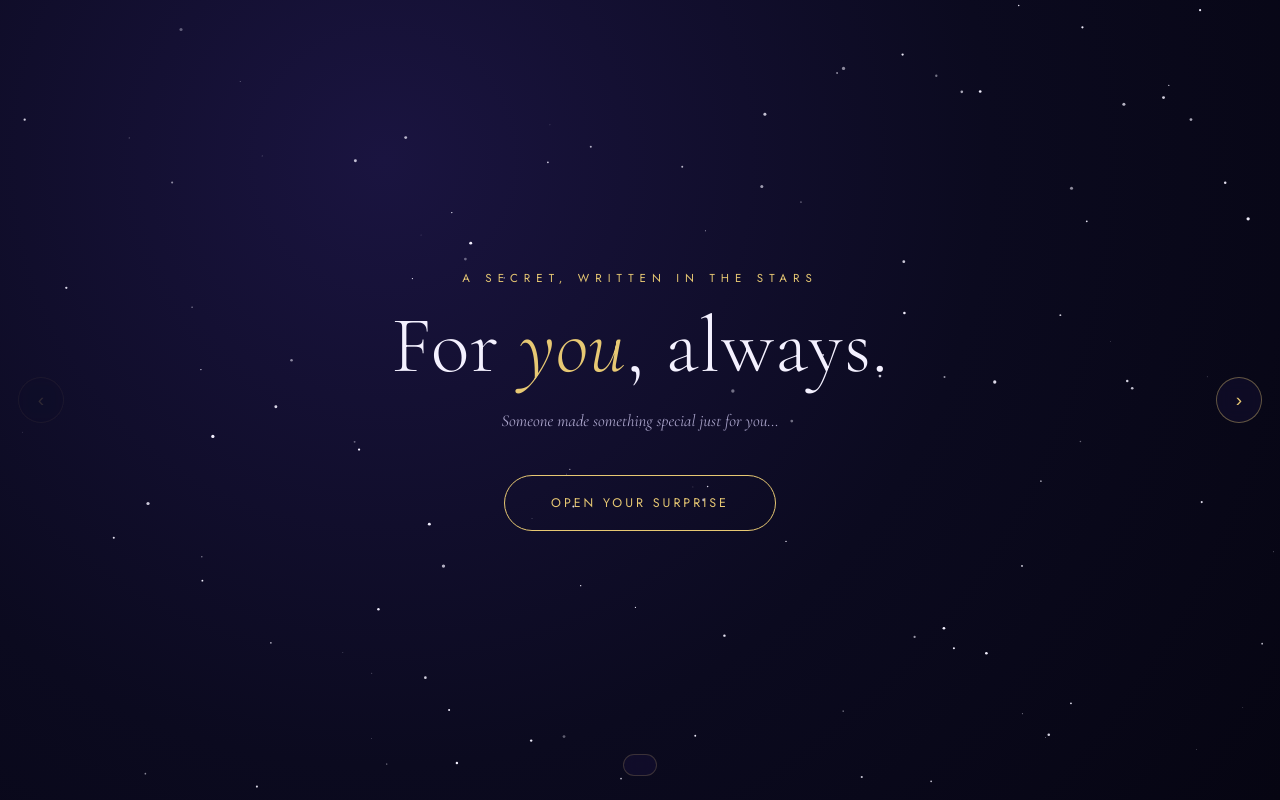
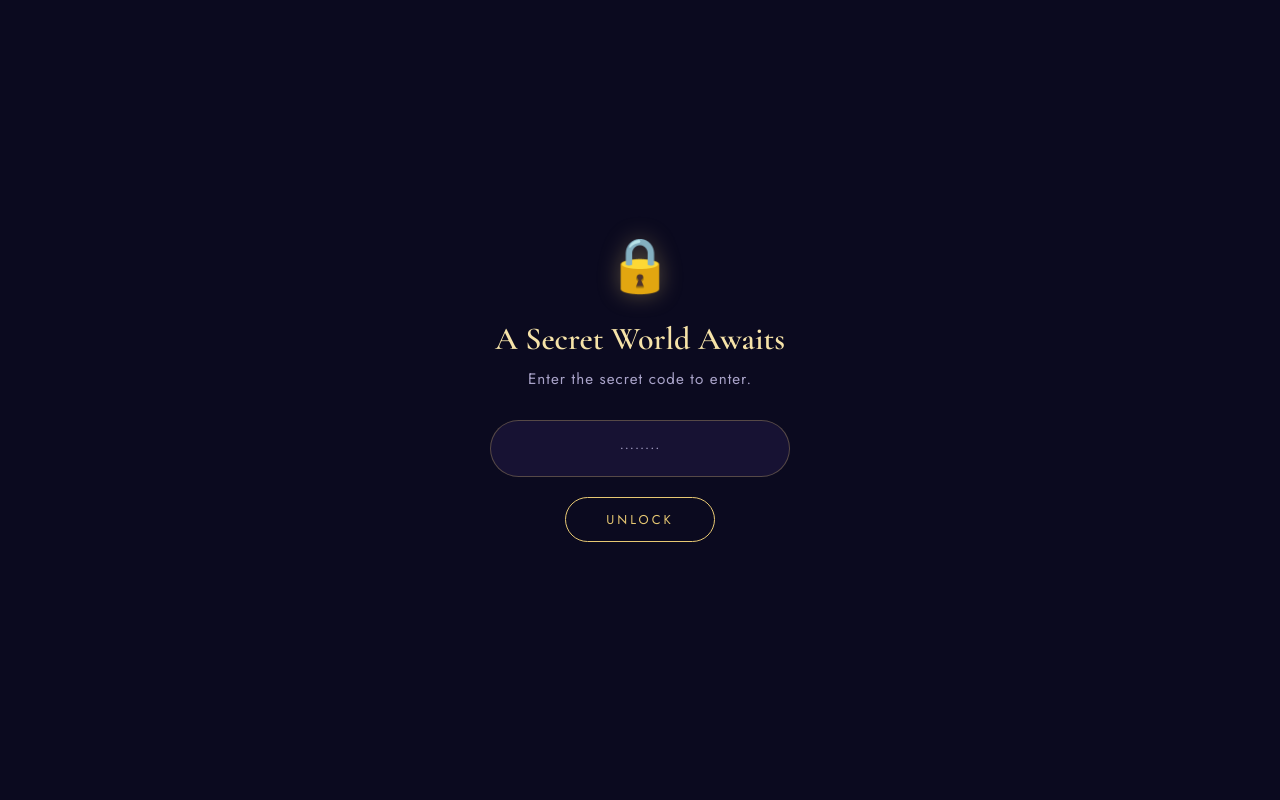
Before and after one commit to Ignitious951/surprise5, a plain HTML site: page index.html in a window 1280 px wide. Drawn offline with nearby package versions, Linux system fonts and the light colour scheme.

Commit message:
Update index.html

```diff
--- a/index.html
+++ b/index.html
@@ -9,6 +9,7 @@
 /* ========= CONFIG / EDIT HERE ========= */
 :root{
   --her-name:"Diana (kadoli😍🥰)";
+  --gold:#e7c873;
   --my-name:"Ignitious";
   --start-date:"2026-08-16";   /* ← Set to match your 98 days (Nov 22 - Aug 16) */
   --song1-title:"All I Ever Need";
@@ -20,7 +21,6 @@
   --night:#0b0a1f;
   --night-2:#141033;
   --plum:#2a1e45;
-  --gold:#e7c873;
   --gold-soft:#f6e3a8;
   --starlight:#f4f1ff;
   --mist:#a9a3c9;
@@ -319,9 +319,50 @@ body{
   .intro .clock{gap:8px}
   .intro .clock strong{font-size:1.1rem}
 }
+/* ========= PASSWORD SCREEN ========= */
+#password-screen {
+  position: fixed; inset: 0; z-index: 20000;
+  background: var(--night);
+  display: flex; flex-direction: column; align-items: center; justify-content: center;
+  text-align: center; padding: 24px; transition: opacity 0.8s ease;
+}
+#password-screen.unlocked { opacity: 0; pointer-events: none; }
+.lock-icon { font-size: 3rem; color: var(--gold); margin-bottom: 20px; animation: pulseLock 2s infinite; }
+@keyframes pulseLock { 0%, 100% { transform: scale(1); } 50% { transform: scale(1.1); text-shadow: 0 0 20px var(--glow); } }
+#password-screen h2 { font-family: var(--serif); font-size: 2rem; color: var(--gold-soft); margin-bottom: 10px; }
+#password-screen p { color: var(--mist); margin-bottom: 30px; font-size: 0.95rem; letter-spacing: 1px; }
+.pass-input-wrapper { position: relative; width: 100%; max-width: 300px; margin-bottom: 20px; }
+#password-input {
+  width: 100%; padding: 16px 20px; border-radius: 99px;
+  background: var(--neu-base); border: 1px solid rgba(231,200,115,.3);
+  color: var(--starlight); font-family: var(--sans); font-size: 1rem; text-align: center;
+  outline: none; transition: 0.3s; letter-spacing: 2px;
+}
+#password-input::placeholder { color: var(--mist); font-size: 0.85rem; letter-spacing: 1px; }
+#password-input:focus { border-color: var(--gold); box-shadow: 0 0 20px var(--glow); }
+.unlock-btn {
+  padding: 12px 40px; border-radius: 99px; border: 1px solid var(--gold);
+  background: transparent; color: var(--gold); font-family: var(--sans); font-size: 0.8rem;
+  letter-spacing: 3px; text-transform: uppercase; cursor: pointer; transition: 0.3s;
+}
+.unlock-btn:hover { background: var(--gold); color: var(--night); box-shadow: 0 0 30px var(--glow); }
+.error-msg { color: #ff6b6b; font-size: 0.8rem; margin-top: 10px; opacity: 0; transition: 0.3s; }
+.error-msg.show { opacity: 1; animation: shake 0.4s ease; }
+@keyframes shake { 0%, 100% { transform: translateX(0); } 25% { transform: translateX(-8px); } 75% { transform: translateX(8px); } }
 </style>
 </head>
 <body>
+<!-- ========= PASSWORD SCREEN ========= -->
+<div id="password-screen">
+  <div class="lock-icon">🔒</div>
+  <h2>A Secret World Awaits</h2>
+  <p>Enter the secret code to enter.</p>
+  <div class="pass-input-wrapper">
+    <input type="password" id="password-input" placeholder="••••••••" autocomplete="off">
+  </div>
+  <button class="unlock-btn" onclick="checkPassword()">Unlock</button>
+  <div class="error-msg" id="error-msg">Incorrect code. Try again.</div>
+</div>
 
 <!-- STARFIELD -->
 <div id="stars"><canvas></canvas></div>
@@ -513,6 +554,36 @@ const TRACKS = [
   }
 ];
 let currentTrack = 0;
+
+/* ================= PASSWORD LOGIC ================= */
+// CHANGE THIS TO YOUR SECRET CODE
+const SECRET_CODE = "Ign-kadoli";
+
+function checkPassword() {
+  const input = document.getElementById('password-input').value.trim().toLowerCase();
+  const screen = document.getElementById('password-screen');
+  const error = document.getElementById('error-msg');
+
+  if (input === SECRET_CODE) {
+    screen.classList.add('unlocked');
+    // Optional: Save to session storage so she doesn't have to re-enter if she refreshes
+    sessionStorage.setItem('surpriseUnlocked', 'true');
+  } else {
+    error.classList.add('show');
+    document.getElementById('password-input').value = '';
+    setTimeout(() => { error.classList.remove('show'); }, 2000);
+  }
+}
+
+// Allow hitting "Enter" to submit
+document.getElementById('password-input').addEventListener('keypress', function(e) {
+  if (e.key === 'Enter') checkPassword();
+});
+
+// Check if already unlocked this session
+if (sessionStorage.getItem('surpriseUnlocked') === 'true') {
+  document.getElementById('password-screen').classList.add('unlocked');
+}
 
 /* ================= STARFIELD ================= */
 const canvas = document.querySelector('#stars canvas');
```
